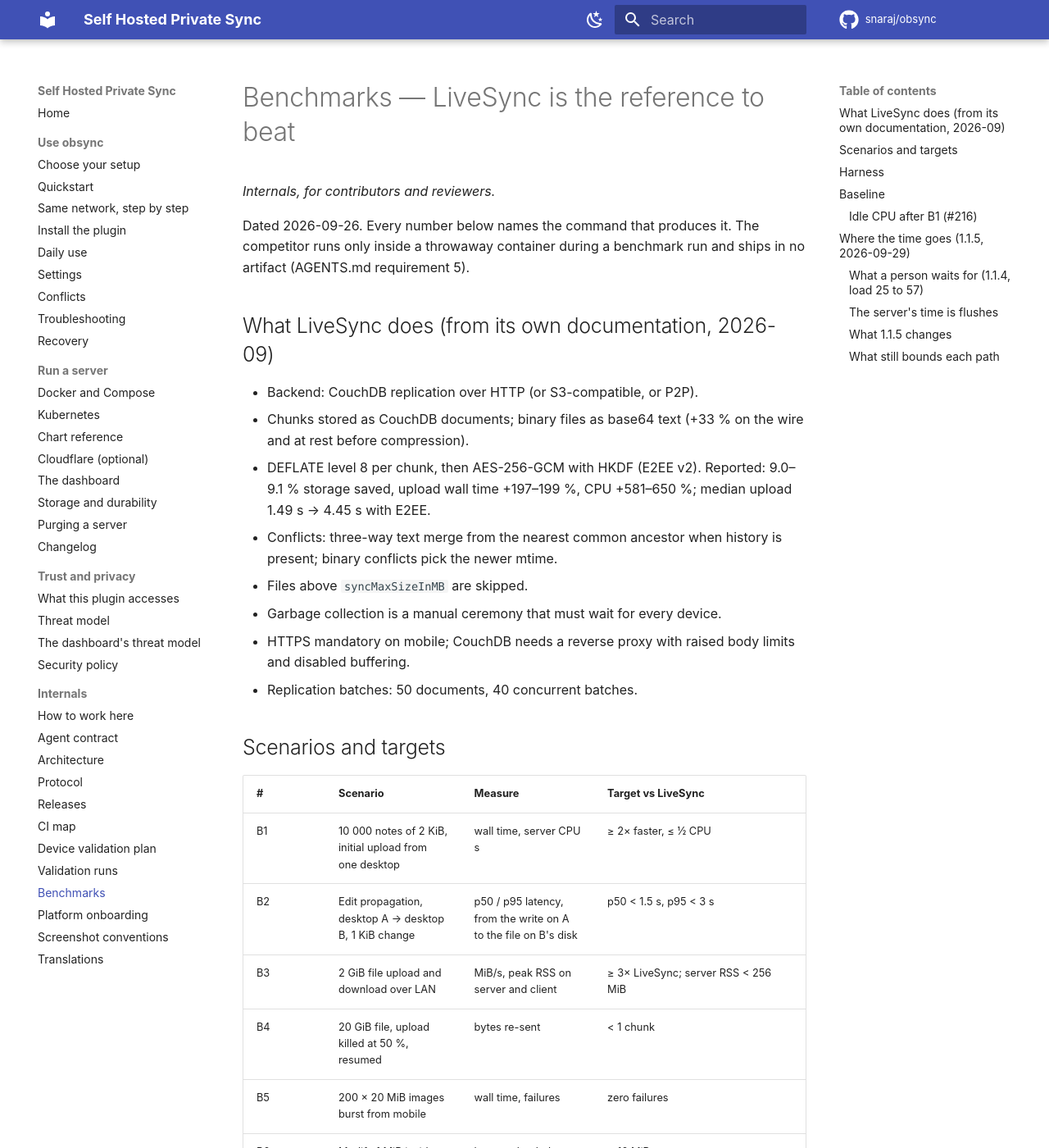
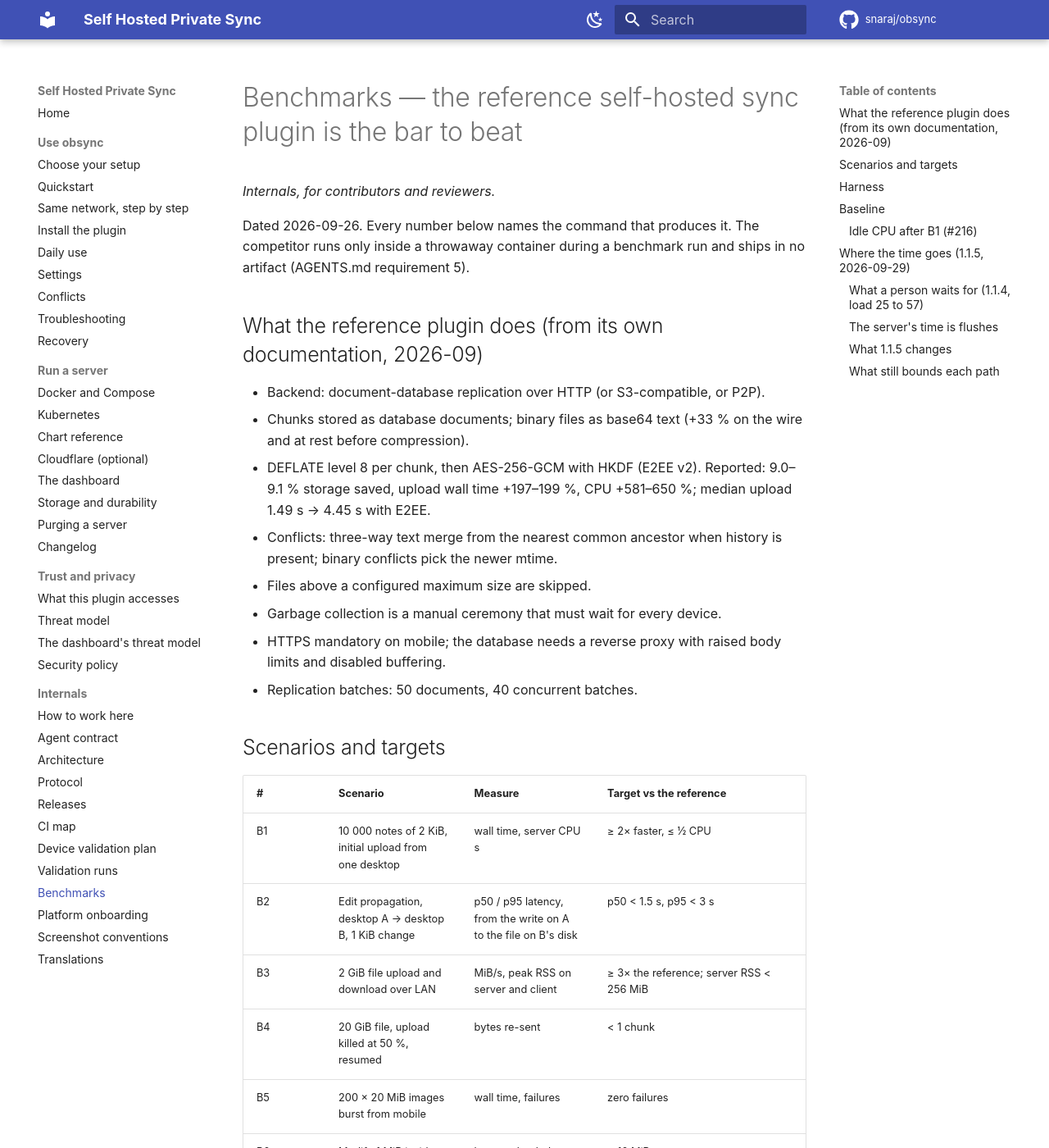
Before and after one commit to snaraj/obsync, an MkDocs documentation site: the page built from docs/benchmarks.md, in a window 1280 px wide and 1400 px high. Shown: the whole window at 82% size. Built offline with MkDocs 1.6.1 and Material for MkDocs 9.7.7, drawn with Linux system fonts in a browser that asks for light colours; comment, search, counter and statistics services are not loaded; some of the changed text lies outside the part shown.

Commit message:
docs: describe other projects without naming them
Problem: user-facing and contributor docs named other sync plugins and
products: the benchmark page was framed around one plugin by name, the
architecture and AGENTS.md index pointed at it, and two validation
records listed the forums and help pages of named products. The owner
asked on 2026-10-03 that public text describe other software without
naming it.

Mechanism: each name is replaced by what it is, keeping every number,
measurement and claim unchanged:

1. docs/benchmarks.md: "the reference self-hosted sync plugin" in the
   title, the section heading, the target column and B3's target; the
   backend's database and setting key described generically.
2. docs/architecture.md: the reference in section 1 and the compression
   rationale in section 3.2.
3. AGENTS.md and docs/README.md: the benchmark index lines.
4. docs/validation-runs/2026-09-29-revoked-devices.md: the 17 data
   points' sources described by product category.
5. docs/validation-runs/2026-09-24-delete-edit-research.md: the two
   help sources described by kind; their links removed.

Evidence: `git grep -I -i -E` over the tree for the removed names
finds none; `python3 -B -m unittest discover -s scripts/ci -p
'test_*.py'` ran 862 tests, OK. Every path is on the documentation
allowlist (AGENTS.md, docs/**/*.md), so the range classifies
no-artifact and advances no version.

+21/-23 across 6 files.

- Opus5.5

```diff
--- a/docs/benchmarks.md
+++ b/docs/benchmarks.md
@@ -1,4 +1,4 @@
-# Benchmarks — LiveSync is the reference to beat
+# Benchmarks — the reference self-hosted sync plugin is the bar to beat
 
 *Internals, for contributors and reviewers.*
 
@@ -6,29 +6,29 @@
 The competitor runs only inside a throwaway container during a benchmark
 run and ships in no artifact (AGENTS.md requirement 5).
 
-## What LiveSync does (from its own documentation, 2026-09)
+## What the reference plugin does (from its own documentation, 2026-09)
 
-- Backend: CouchDB replication over HTTP (or S3-compatible, or P2P).
-- Chunks stored as CouchDB documents; binary files as base64 text (+33 %
+- Backend: document-database replication over HTTP (or S3-compatible, or P2P).
+- Chunks stored as database documents; binary files as base64 text (+33 %
   on the wire and at rest before compression).
 - DEFLATE level 8 per chunk, then AES-256-GCM with HKDF (E2EE v2).
   Reported: 9.0–9.1 % storage saved, upload wall time +197–199 %, CPU
   +581–650 %; median upload 1.49 s → 4.45 s with E2EE.
 - Conflicts: three-way text merge from the nearest common ancestor when
   history is present; binary conflicts pick the newer mtime.
-- Files above `syncMaxSizeInMB` are skipped.
+- Files above a configured maximum size are skipped.
 - Garbage collection is a manual ceremony that must wait for every device.
-- HTTPS mandatory on mobile; CouchDB needs a reverse proxy with raised body
+- HTTPS mandatory on mobile; the database needs a reverse proxy with raised body
   limits and disabled buffering.
 - Replication batches: 50 documents, 40 concurrent batches.
 
 ## Scenarios and targets
 
-| # | Scenario | Measure | Target vs LiveSync |
+| # | Scenario | Measure | Target vs the reference |
 | --- | --- | --- | --- |
 | B1 | 10 000 notes of 2 KiB, initial upload from one desktop | wall time, server CPU s | ≥ 2× faster, ≤ ½ CPU |
 | B2 | Edit propagation, desktop A → desktop B, 1 KiB change | p50 / p95 latency, from the write on A to the file on B's disk | p50 < 1.5 s, p95 < 3 s |
-| B3 | 2 GiB file upload and download over LAN | MiB/s, peak RSS on server and client | ≥ 3× LiveSync; server RSS < 256 MiB |
+| B3 | 2 GiB file upload and download over LAN | MiB/s, peak RSS on server and client | ≥ 3× the reference; server RSS < 256 MiB |
 | B4 | 20 GiB file, upload killed at 50 %, resumed | bytes re-sent | < 1 chunk |
 | B5 | 200 × 20 MiB images burst from mobile | wall time, failures | zero failures |
 | B6 | Modify 1 MiB inside a 4 GiB archive | bytes uploaded | ≤ 16 MiB |
@@ -45,7 +45,7 @@
 (push to observe), so a change to either half shows up in its own number.
 
 B4, B5, B6 and B8 are not measured yet, and nothing here has been run against
-LiveSync: the targets' comparison column is still a goal, not a result.
+the reference plugin: the targets' comparison column is still a goal, not a result.
 
 ## Harness
 
```
Also changed, not shown: AGENTS.md (+2 -2 lines), docs/README.md (+1 -1 lines), docs/architecture.md (+3 -3 lines), docs/validation-runs/2026-09-24-delete-edit-research.md (+4 -6 lines), docs/validation-runs/2026-09-29-revoked-devices.md (+2 -2 lines).
